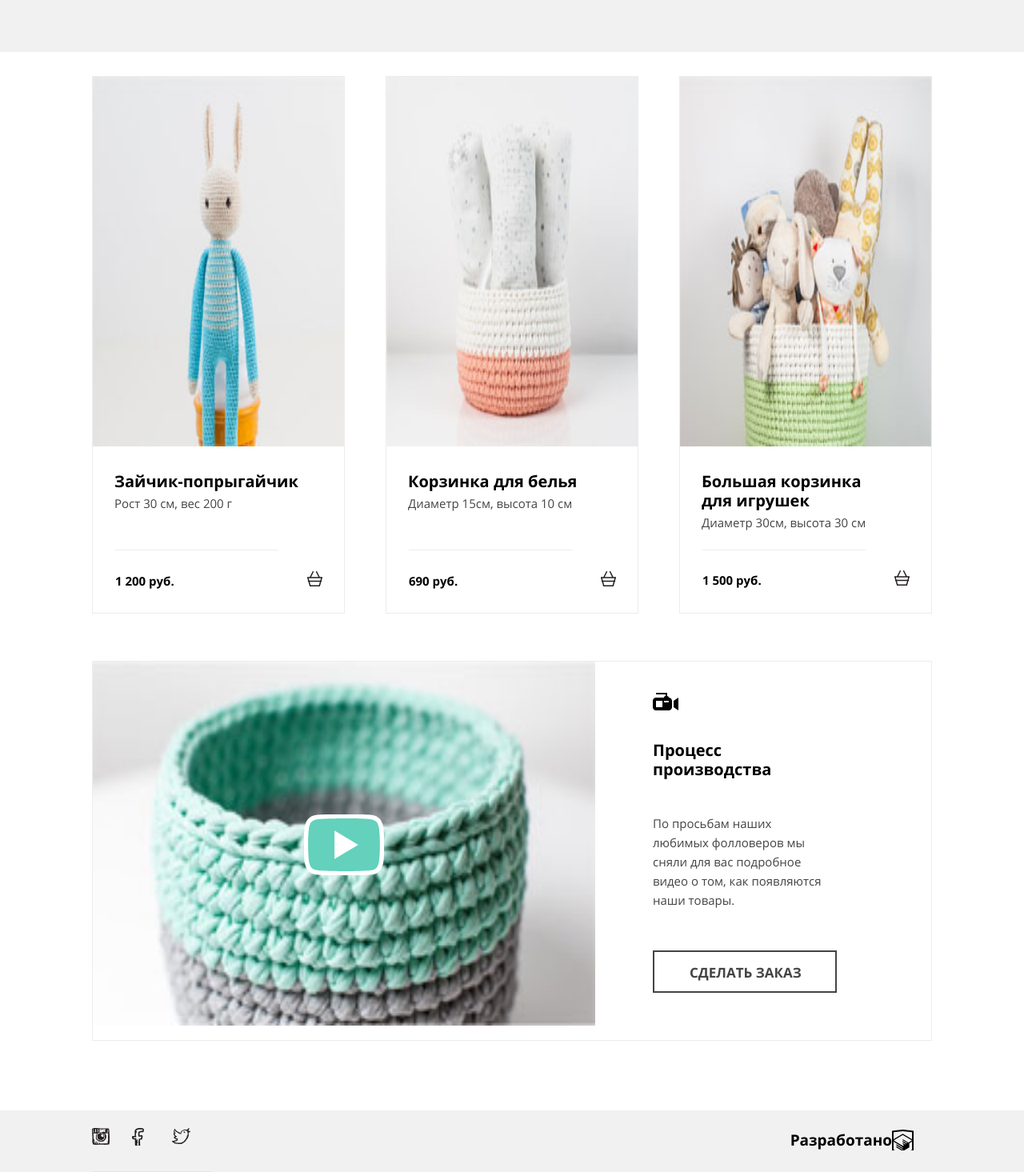
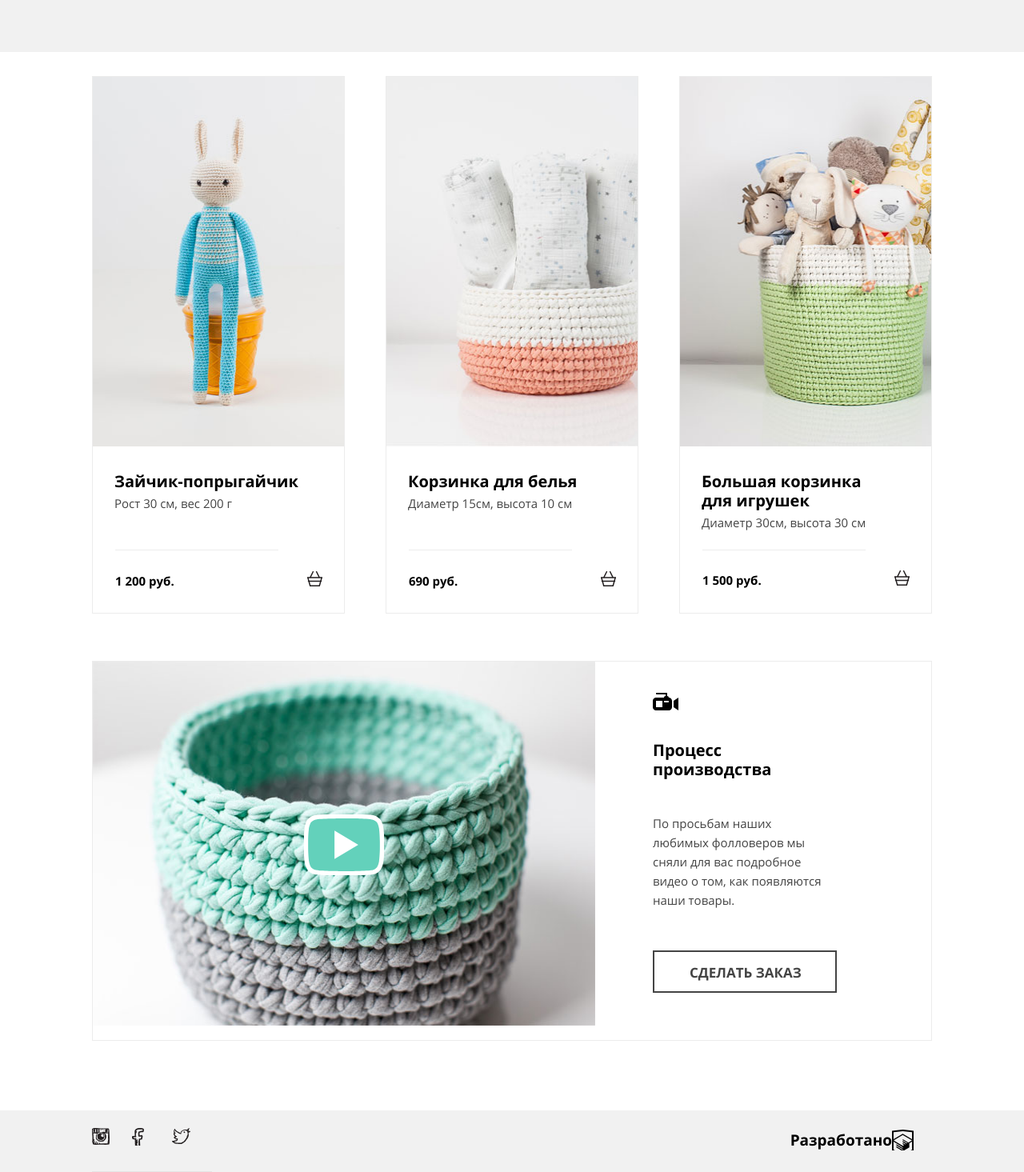
Before and after one commit to yakovlevgleb/mishka, a website: page catalog.html in a window 1280 px wide. Shown: the part 330-1795 px from the top of the page at 80% size. Drawn offline with nearby package versions, Linux system fonts and the light colour scheme; files that its build step writes are made by us from their sources.

Commit message:
Ретина каталога

```diff
--- a/catalog.html
+++ b/catalog.html
@@ -40,7 +40,13 @@
       <div class="catalog__wrapper">
 
         <article class="catalog__item catalog__item--zajka">
-          <a href="#"><img width="260" height="195" src="img/photo-1-mobile@1x.jpg" alt="Zajka"></a>
+          <a href="#">
+            <picture>
+              <source media="(min-width: 1150px)" srcset="img/photo-1-desktop@1x.jpg 1x, img/photo-1-desktop@2x.jpg 2x">
+              <source media="(min-width: 768px)" srcset="img/photo-1-tablet@1x.jpg  1x, img/photo-1-tablet@2x.jpg 2x">
+              <img src="img/photo-1-mobile@1x.jpg" srcset="img/photo-1-mobile@2x.jpg 2x" alt="Зайка-попрыгайка">
+            </picture>
+          </a>
 
           <div class="catalog__features">
             <div class="catalog__info">
@@ -56,7 +62,13 @@
         </article>
 
         <article class="catalog__item catalog__item--basket">
-          <a href="#"><img width="260" height="195" src="img/photo-2-mobile@1x.jpg" alt="basket"></a>
+          <a href="#">
+            <picture>
+              <source media="(min-width: 1150px)" srcset="img/photo-2-desktop@1x.jpg 1x, img/photo-2-desktop@2x.jpg 2x">
+              <source media="(min-width: 768px)" srcset="img/photo-2-tablet@1x.jpg  1x, img/photo-2-tablet@2x.jpg 2x">
+              <img src="img/photo-2-mobile@1x.jpg" srcset="img/photo-2-mobile@2x.jpg 2x" alt="Корзинка для белья">
+            </picture>
+          </a>
 
           <div class="catalog__features">
             <div class="catalog__info">
@@ -72,7 +84,13 @@
         </article>
 
         <article class="catalog__item catalog__item--bigbasket">
-          <a href="#"><img width="260" height="195" src="img/photo-3-mobile@1x.jpg" alt="bigbasket"></a>
+          <a href="#">
+            <picture>
+              <source media="(min-width: 1150px)" srcset="img/photo-3-desktop@1x.jpg 1x, img/photo-3-desktop@2x.jpg 2x">
+              <source media="(min-width: 768px)" srcset="img/photo-3-tablet@1x.jpg  1x, img/photo-3-tablet@2x.jpg 2x">
+              <img src="img/photo-3-mobile@1x.jpg" srcset="img/photo-3-mobile@2x.jpg 2x" alt="Корзинка для белья">
+            </picture>
+          </a>
 
           <div class="catalog__features">
             <div class="catalog__info">
@@ -96,7 +114,13 @@
             <a href="#"><h2>Процесс производства</h2></a>
           </div>
           <div class="video__content">
-            <a href="#"><img width="260" height="150" src="img/video-mobile@1x.jpg" alt="Video"></a>
+            <a href="#">
+              <picture>
+                <source media="(min-width: 1150px)" srcset="img/video-desktop@1x.jpg 1x, img/video-desktop@2x.jpg 2x">
+                <source media="(min-width: 768px)" srcset="img/video-tablet@1x.jpg 1x, img/video-tablet@2x.jpg 2x">
+                <img src="img/video-mobile@1x.jpg" srcset="img/video-mobile@2x.jpg 2x" alt="Видео">
+              </picture>
+            </a>
           </div>
           <div class="video__comment">
             <p>По просьбам наших любимых фолловеров мы сняли для вас подробное видео о том, как появляются наши товары.</p>
```
Also changed, not shown: index.html (+3 -3 lines).
